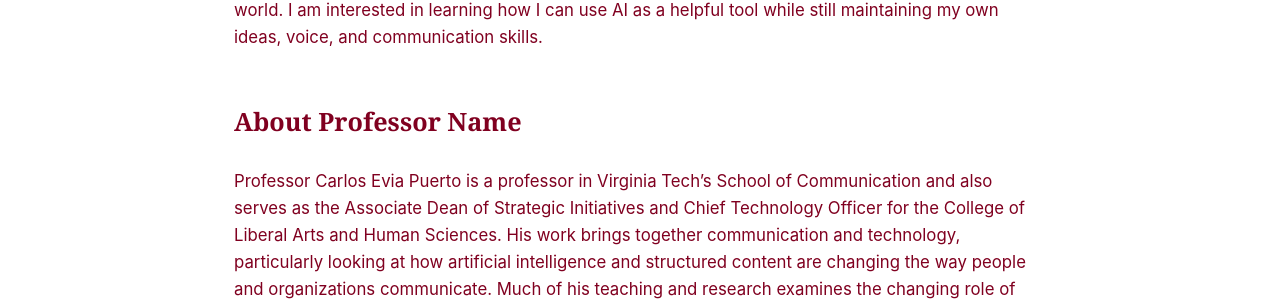
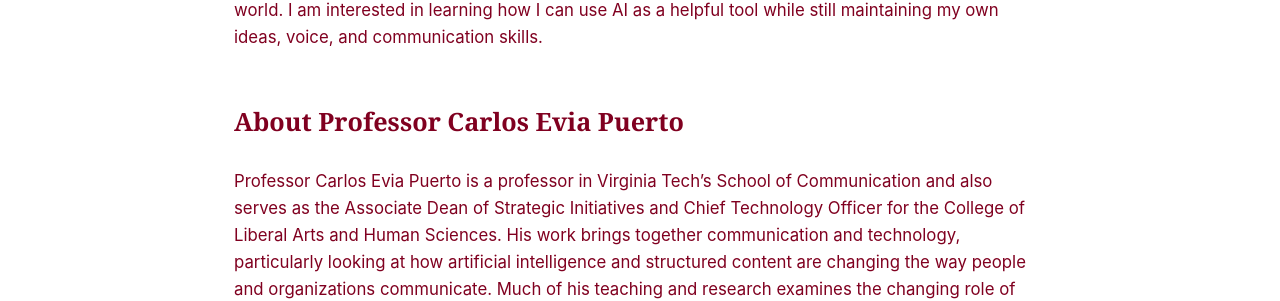
Before and after one commit to abbyduffer12/myawesomesemester, a Jekyll site: the page built from _courses/course-01.md, in a window 1280 px wide. Shown: the part 634-935 px from the top of the page. Built offline with Jekyll 4.4.1, drawn with Linux system fonts in a browser that asks for light colours.

Commit message:
Update professor name in course description

```diff
--- a/_courses/course-01.md
+++ b/_courses/course-01.md
@@ -14,7 +14,7 @@ instructor_department: School of Communication
 
 The Human Communicator in the Era of AI is a senior seminar class that focuses on the role communication plays in a world that is becoming influenced by artificial Intelligence. Throughout this course, we look at communication theories and how they can be applied to the AI generated communication. We also focus on what human communicators can bring to the workplace that artificial intelligence cannot replace. As a Communication major preparing to enter the professional world. I am interested in learning how I can use AI as a helpful tool while still maintaining my own ideas, voice, and communication skills.
 
-## About Professor Name
+## About Professor Carlos Evia Puerto
 
 Professor Carlos Evia Puerto is a professor in Virginia Tech's School of Communication and also serves as the Associate Dean of Strategic Initiatives and Chief Technology Officer for the College of Liberal Arts and Human Sciences. His work brings together communication and technology, particularly looking at how artificial intelligence and structured content are changing the way people and organizations communicate. Much of his teaching and research examines the changing role of human communicators as technology continues to advance.
 ### Research interests
```
